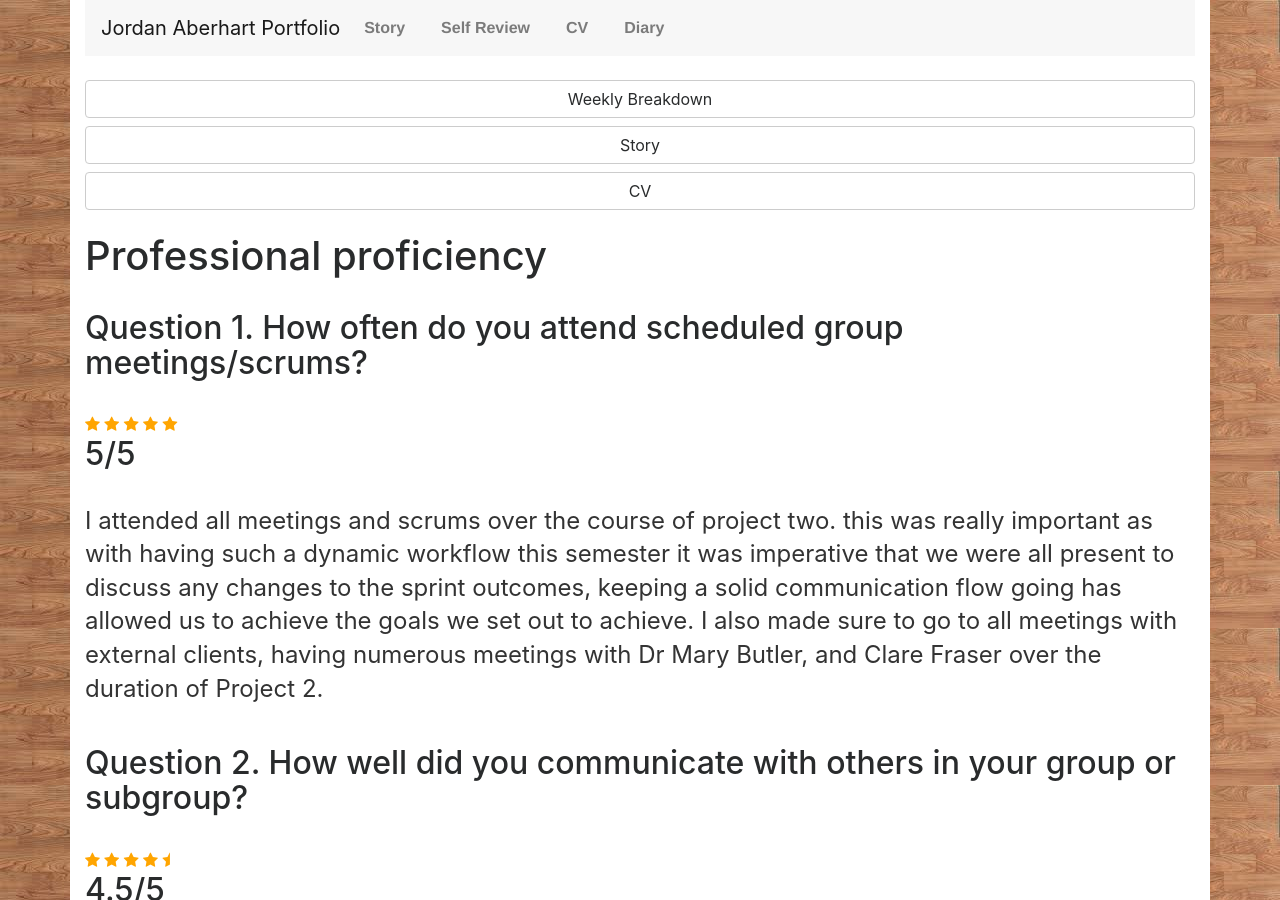
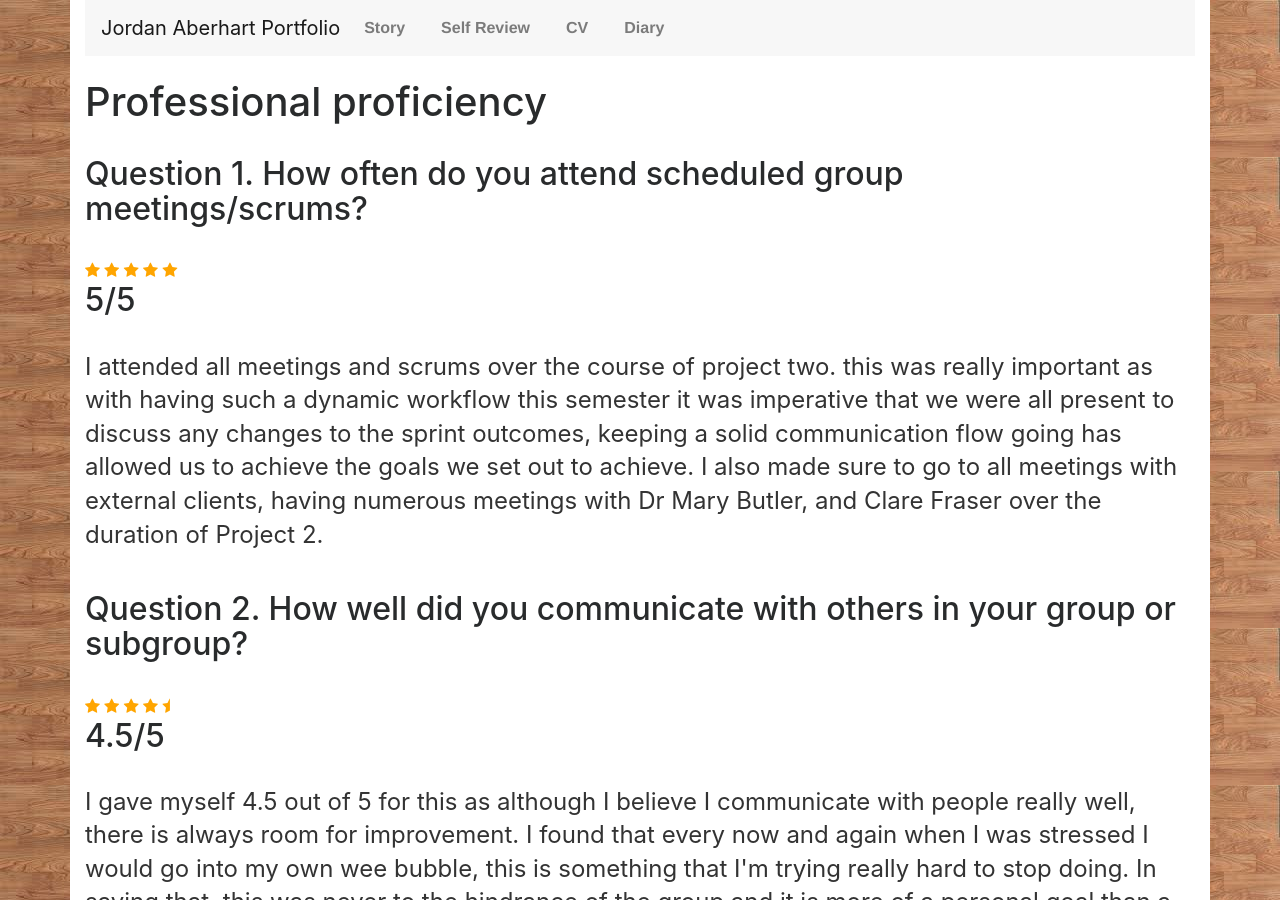
Before and after one commit to aberhjk1/aberhjk1.github.io, a Jekyll site: the page built from selfreview.html, in a window 1280 px wide and 900 px high. Built offline with Jekyll 4.4.1, drawn with Linux system fonts in a browser that asks for light colours; nearby versions of some CDN libraries.

Commit message:
Update selfreview.html

```diff
--- a/selfreview.html
+++ b/selfreview.html
@@ -2,10 +2,7 @@
 layout: default
 title: Jordan Aberhart Evidence Portfolio
 ---
-<br>
-<a class="btn btn-secondary btn-block" href="weeklybreakdown" role="button">Weekly Breakdown</a>
-<a class="btn btn-secondary btn-block" href="story" role="button">Story</a>
-<a class="btn btn-secondary btn-block" href="cv" role="button">CV</a>
+
 <br>
 
 <h1>Professional proficiency</h1>
```
